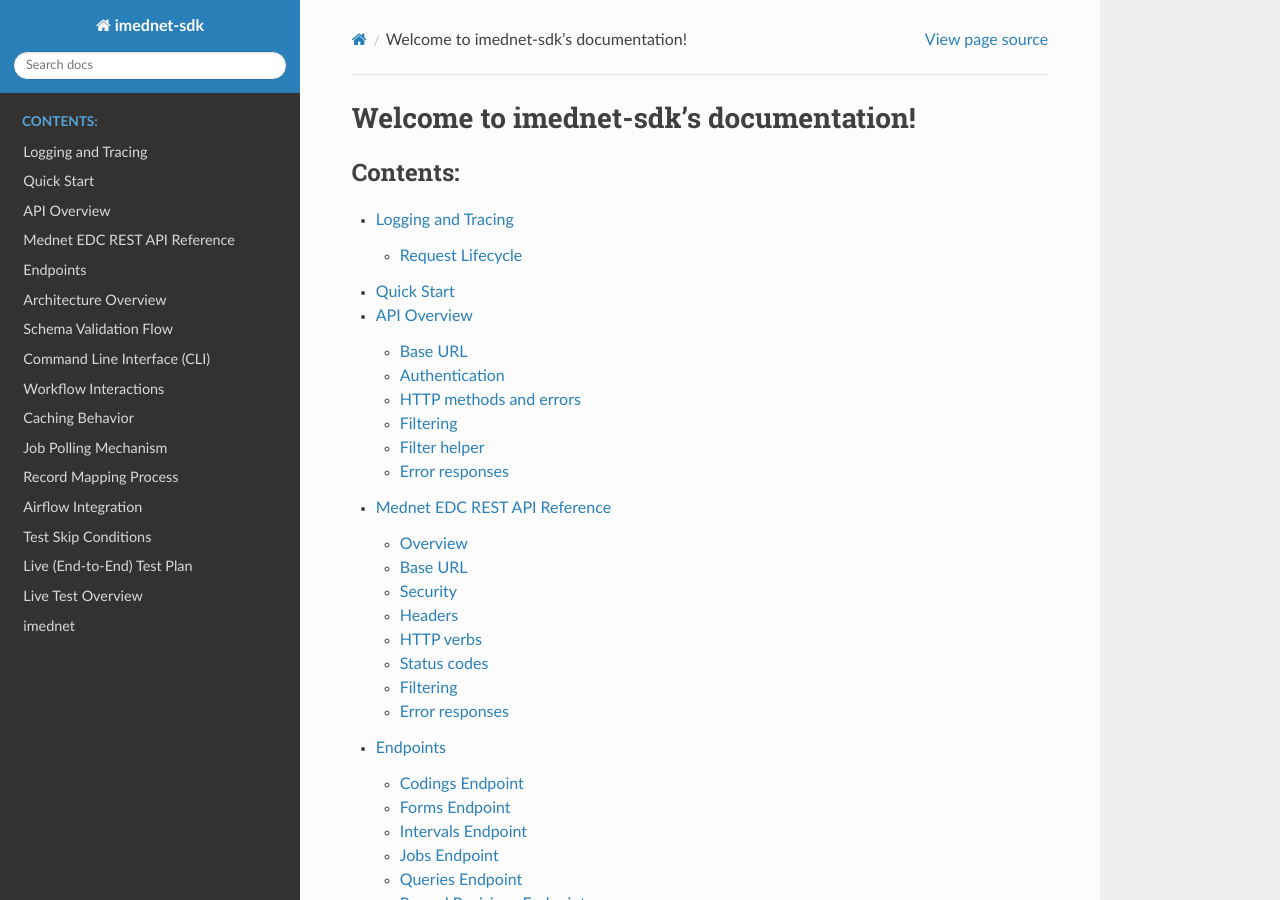
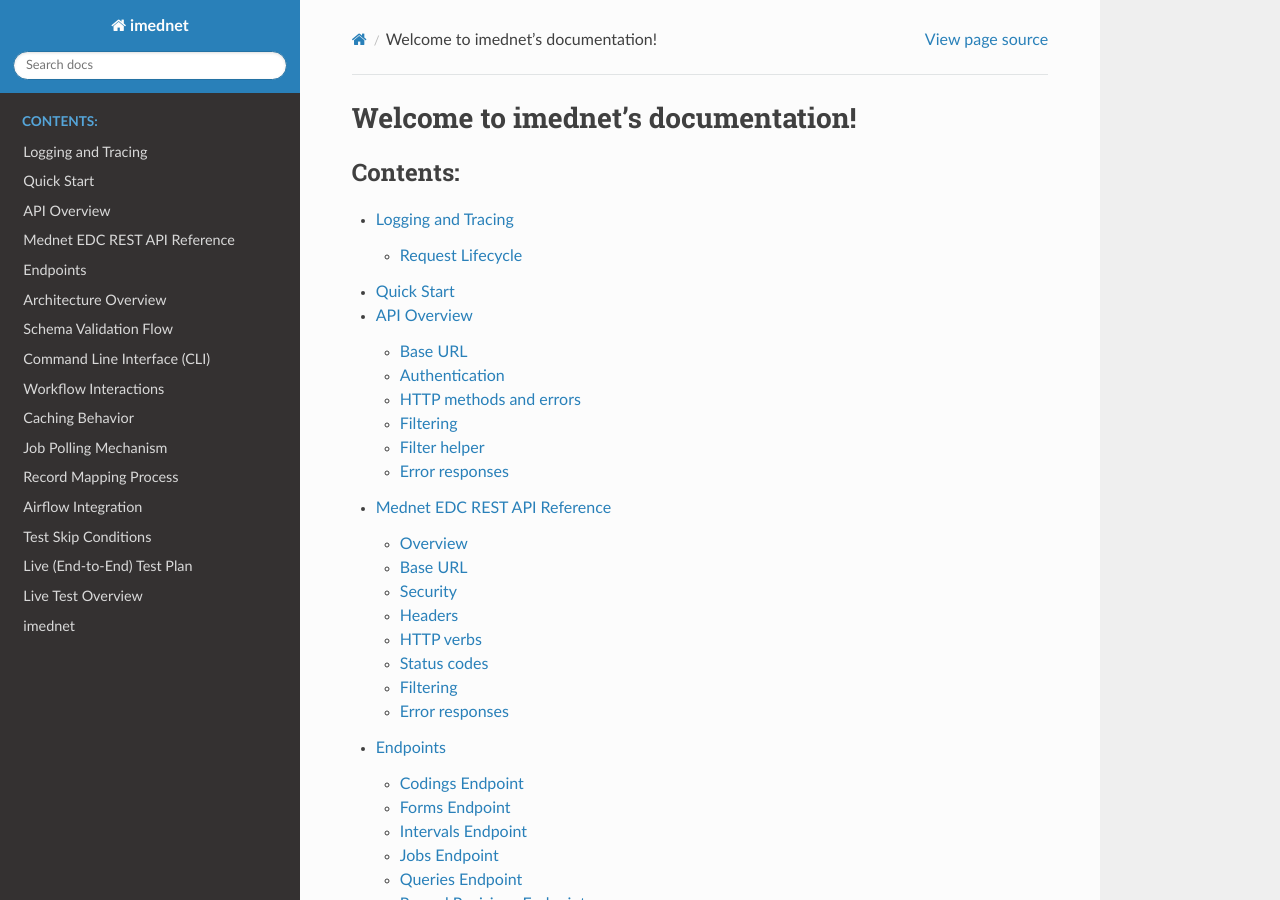
Before and after one commit to fderuiter/imednet-python-sdk, a Sphinx documentation site: the page built from docs/index.rst, in a window 1280 px wide and 900 px high. Built offline with Sphinx 7.4.7 and the Read the Docs theme 3.1.0, drawn with Linux system fonts in a browser that asks for light colours.

Commit message:
chore: rename package to imednet

```diff
--- a/docs/airflow.rst
+++ b/docs/airflow.rst
@@ -10,7 +10,7 @@
 
 .. code-block:: bash
 
-   pip install imednet-sdk apache-airflow apache-airflow-providers-amazon
+   pip install imednet apache-airflow apache-airflow-providers-amazon
 
 Example DAG
 -----------
--- a/docs/conf.py
+++ b/docs/conf.py
@@ -3,6 +3,8 @@
 import sys
 import types
 import warnings
+
+# mypy: ignore-errors
 from typing import Any
 
 """
@@ -10,7 +12,7 @@
 This module contains all necessary configurations for building documentation
 using Sphinx. It sets up the project information, extensions, and theme settings.
 Attributes:
-    project (str): The name of the project ("imednet-sdk")
+    project (str): The name of the project ("imednet")
     author (str): The author's name ("Frederick de Ruiter")
     release (str): The version of the project ("0.1.0")
     extensions (list): List of Sphinx extensions to be used
@@ -88,7 +90,7 @@
 
 from imednet import __version__ as imednet_version  # noqa: E402
 
-project = "imednet-sdk"
+project = "imednet"
 author = "Frederick de Ruiter"
 release = imednet_version
 
--- a/docs/index.rst
+++ b/docs/index.rst
@@ -1,4 +1,4 @@
-Welcome to imednet-sdk's documentation!
+Welcome to imednet's documentation!
 =======================================
 
 .. toctree::
--- a/docs/quick_start.rst
+++ b/docs/quick_start.rst
@@ -7,7 +7,7 @@
 
 .. code-block:: console
 
-   pip install imednet-sdk
+   pip install imednet
 
 Set your credentials as environment variables:
 
--- a/imednet/__init__.py
+++ b/imednet/__init__.py
@@ -15,6 +15,6 @@
 ]
 
 try:
-    __version__: str = _metadata.version("imednet-sdk")
+    __version__: str = _metadata.version("imednet")
 except _metadata.PackageNotFoundError:  # local editable install
     __version__ = "0.0.0"
```
Also changed, not shown: CHANGELOG.md (+1 -0 lines), CODE_OF_CONDUCT.md (+1 -1 lines), README.md (+13 -13 lines), pyproject.toml (+4 -4 lines), .github/ISSUE_TEMPLATE/question.md, 7 other files.
